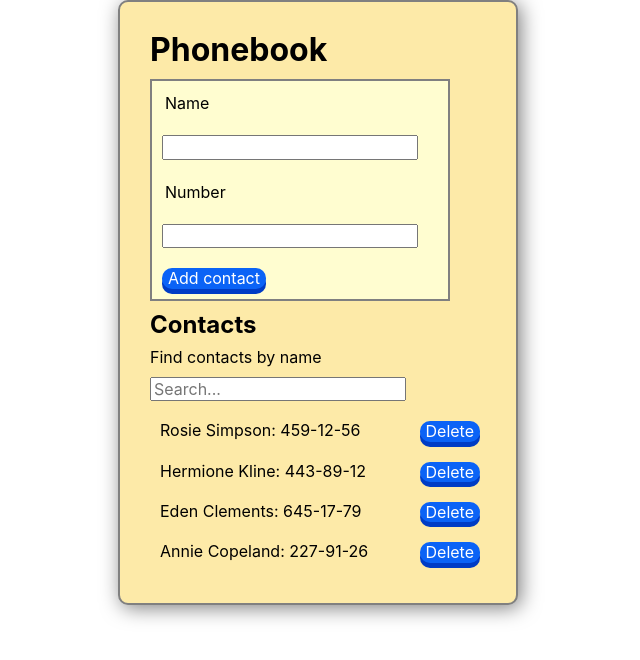
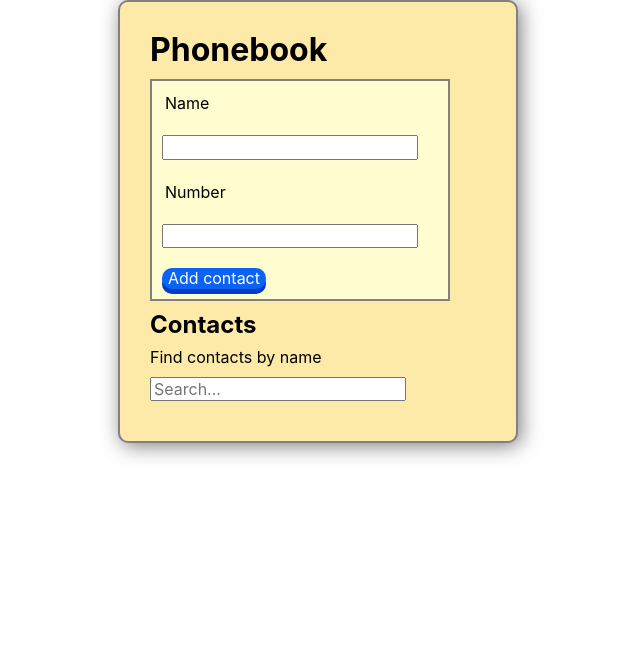
Before and after one commit to YelyzavetaRozhdiestvenska/goit-react-hw-04-phonebook, a React (Create React App) app: page / in a window 1280 px wide. Shown: the top 660 px of the page, without its empty margins (322-962 px from the left). Built offline with nearby package versions, Linux system fonts and the light colour scheme.

Commit message:
refactiring hooks

```diff
--- a/src/components/App.jsx
+++ b/src/components/App.jsx
@@ -1,74 +1,57 @@
-import React, { Component } from 'react';
+import React, { useState, useEffect } from 'react';
 import GlobalStyle from './GlobalStyle';
 import { ContactForm } from './contactForm/ContactForm';
 import { ContactList } from './contactList/ContactList';
 import { Filter } from './filter/Filter';
 import { Phonebook } from './App.styled';
-// hoocs
-export class App extends Component {
-  state = {
-    contacts: [
-      { id: 'id-1', name: 'Rosie Simpson', number: '459-12-56' },
-      { id: 'id-2', name: 'Hermione Kline', number: '443-89-12' },
-      { id: 'id-3', name: 'Eden Clements', number: '645-17-79' },
-      { id: 'id-4', name: 'Annie Copeland', number: '227-91-26' },
-    ],
-    filter: '',
-  };
 
-  componentDidMount() {
+export const App = () => {
+  const [contacts, setContacts] = useState(() => {
     const savedContacts = localStorage.getItem('contacts');
     console.log(savedContacts);
     if (savedContacts !== null) {
-      this.setState({
-        contacts: JSON.parse(savedContacts),
+      return JSON.parse(savedContacts);
+    }
+    return [];
   });
-    }
-  }
+  const [filter, setFilter] = useState('');
 
-  componentDidUpdate(prevProps, prevState) {
-    if (this.state.contacts !== prevState.contacts) {
-      localStorage.setItem('contacts', JSON.stringify(this.state.contacts));
-    }
-  }
+  // Запись contacts в localeStorage
+  useEffect(() => {
+    localStorage.setItem('contacts', JSON.stringify(contacts));
+  }, [contacts]);
 
-  addContact = newContact => {
-    if (this.state.contacts.find(contact => contact.name === newContact.name)) {
+  const addContact = newContact => {
+    if (contacts.find(contact => contact.name === newContact.name)) {
       return alert(`${newContact.name} is already in contacts`);
     }
-    this.setState(prevState => ({
-      contacts: [...prevState.contacts, newContact],
-    }));
+    setContacts(prevState => [...prevState, newContact]);
   };
 
-  getContact = e => {
+  const getContact = e => {
     const searchQuerry = e.currentTarget.value;
-    this.setState({ filter: searchQuerry });
+    setFilter({ filter: searchQuerry });
   };
 
-  handleDeleteContact = contactId => {
-    this.setState(prevState => ({
-      contacts: prevState.contacts.filter(contact => contact.id !== contactId),
-    }));
+  const handleDeleteContact = contactId => {
+    setContacts(prevState =>
+      prevState.filter(contact => contact.id !== contactId)
+    );
   };
-
-  render() {
-    const { contacts, filter } = this.state;
   const getVisibleContact = contacts.filter(({ name }) =>
     name.toLowerCase().includes(filter.toLocaleLowerCase())
   );
   return (
     <Phonebook>
       <h1>Phonebook</h1>
-        <ContactForm addContact={this.addContact}></ContactForm>
+      <ContactForm addContact={addContact}></ContactForm>
       <h2>Contacts</h2>
-        <Filter filter={filter} filterContact={this.getContact} />
+      <Filter filter={filter} filterContact={getContact} />
       <ContactList
-          handleDelete={this.handleDeleteContact}
+        handleDelete={handleDeleteContact}
         getVisibleContact={getVisibleContact}
       />
       <GlobalStyle />
     </Phonebook>
   );
-  }
-}
+};
```
Also changed, not shown: src/components/AppOld.jsx (added, +74 -0 lines). Lines whose indentation alone changed are shown as unchanged.
